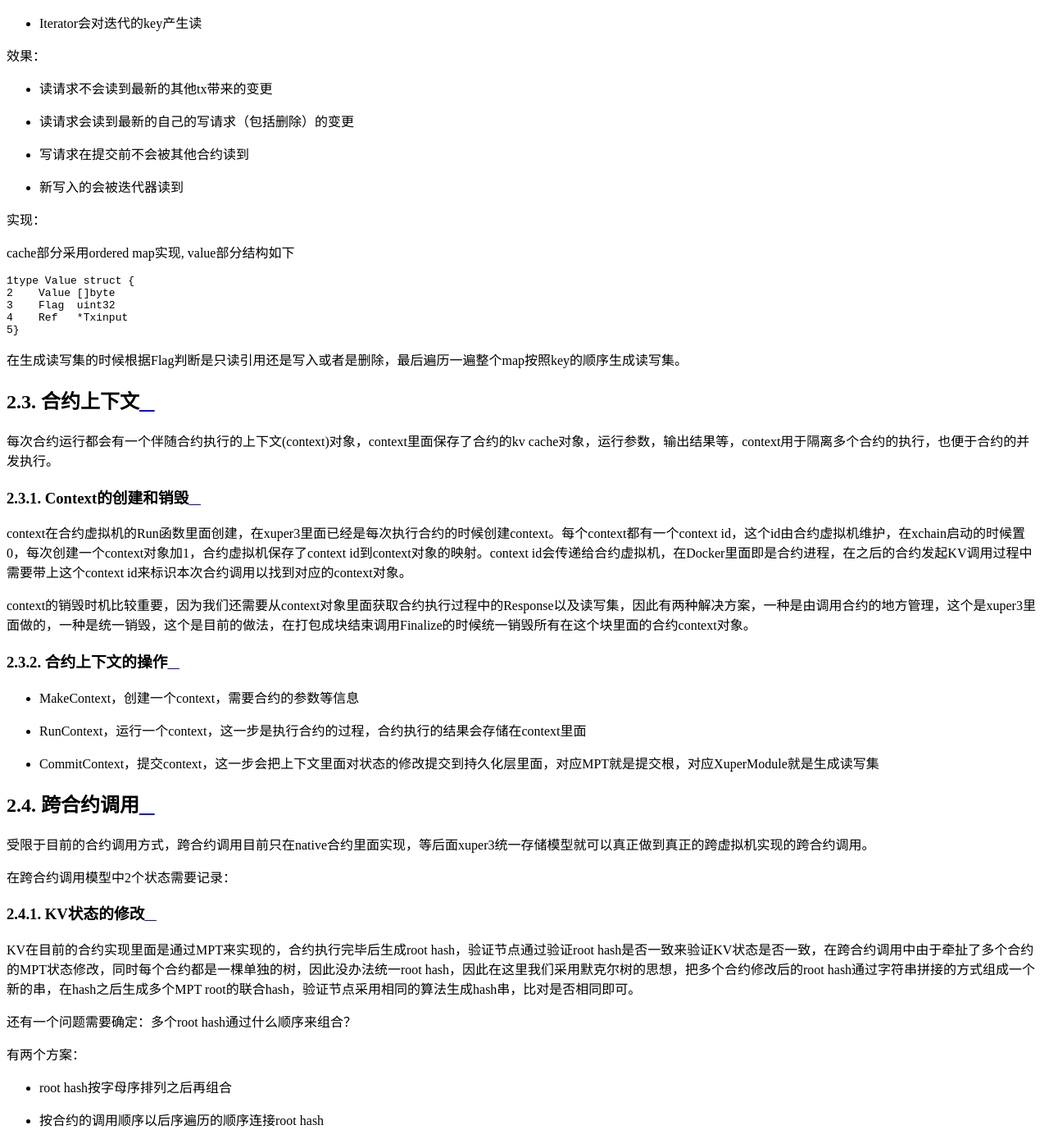
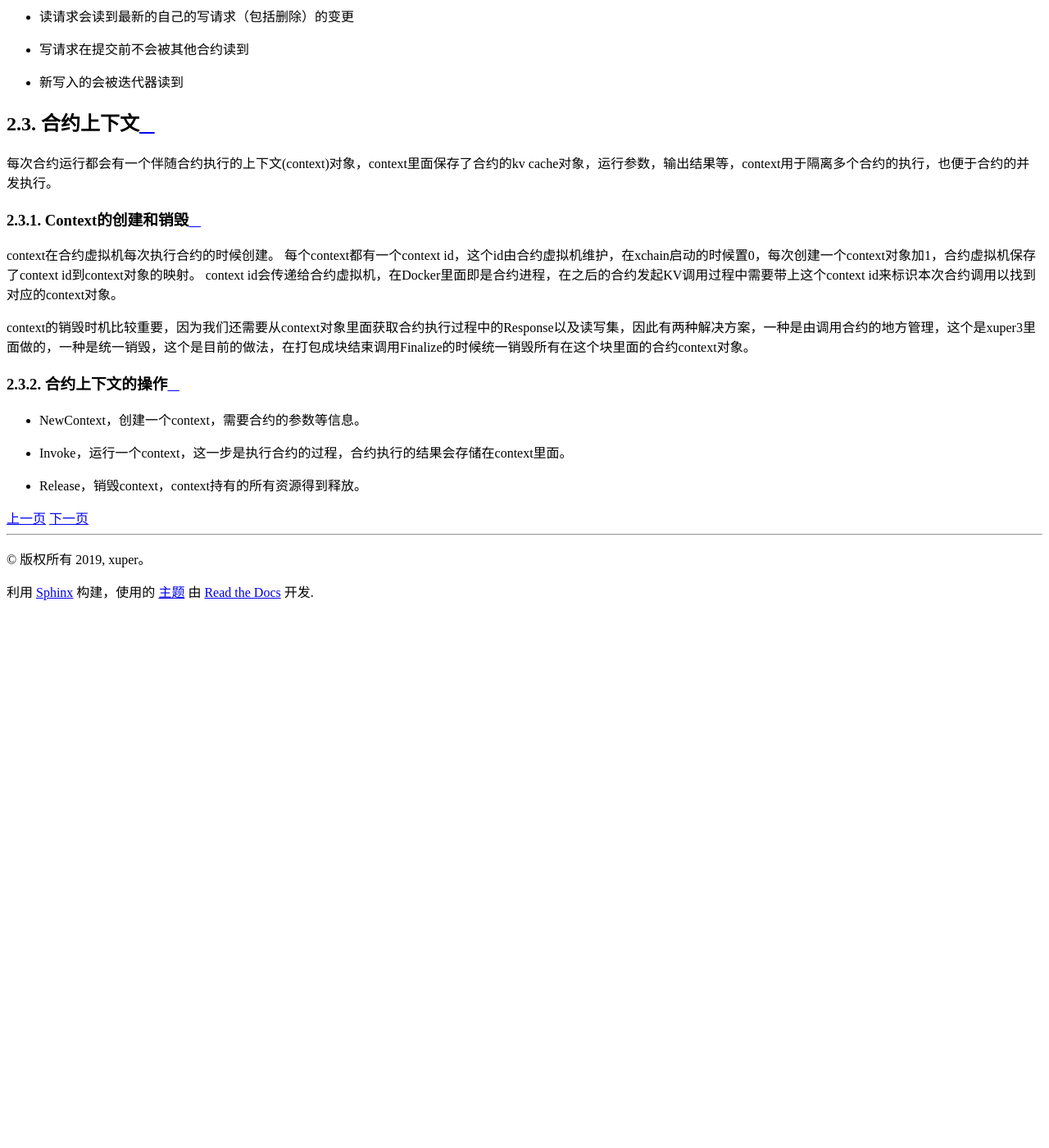
Before and after one commit to xuperchain/docs, a Sphinx documentation site: the page built from source/design_documents/XuperBridge.rst, in a window 1280 px wide and 1400 px high, scrolled down 4621 px. Shown: the whole window at 82% size. Built offline with Sphinx 7.4.7 and the Read the Docs theme 2.0.0, drawn with Linux system fonts in a browser that asks for light colours; after the commit the page ends 5362 px from its top, so only the background shows below that; some of the changed text lies outside the part shown.

Commit message:
modify XuperBridge

```diff
--- a/source/design_documents/XuperBridge.rst
+++ b/source/design_documents/XuperBridge.rst
@@ -100,20 +101,6 @@
 - 写请求在提交前不会被其他合约读到
 - 新写入的会被迭代器读到
 
-实现：
-
-cache部分采用ordered map实现, value部分结构如下
-
-.. code-block:: go
-    :linenos:
-
-    type Value struct {
-        Value []byte
-        Flag  uint32
-        Ref   *Txinput
-    }
-
-在生成读写集的时候根据Flag判断是只读引用还是写入或者是删除，最后遍历一遍整个map按照key的顺序生成读写集。
 
 合约上下文
 ----------
@@ -123,64 +110,15 @@
 Context的创建和销毁
 ^^^^^^^^^^^^^^^^^^^
 
-context在合约虚拟机的Run函数里面创建，在xuper3里面已经是每次执行合约的时候创建context。每个context都有一个context id，这个id由合约虚拟机维护，在xchain启动的时候置0，每次创建一个context对象加1，合约虚拟机保存了context id到context对象的映射。context id会传递给合约虚拟机，在Docker里面即是合约进程，在之后的合约发起KV调用过程中需要带上这个context id来标识本次合约调用以找到对应的context对象。
+context在合约虚拟机每次执行合约的时候创建。
+每个context都有一个context id，这个id由合约虚拟机维护，在xchain启动的时候置0，每次创建一个context对象加1，合约虚拟机保存了context id到context对象的映射。
+context id会传递给合约虚拟机，在Docker里面即是合约进程，在之后的合约发起KV调用过程中需要带上这个context id来标识本次合约调用以找到对应的context对象。
 
 context的销毁时机比较重要，因为我们还需要从context对象里面获取合约执行过程中的Response以及读写集，因此有两种解决方案，一种是由调用合约的地方管理，这个是xuper3里面做的，一种是统一销毁，这个是目前的做法，在打包成块结束调用Finalize的时候统一销毁所有在这个块里面的合约context对象。
 
 合约上下文的操作
 ^^^^^^^^^^^^^^^^
 
-- MakeContext，创建一个context，需要合约的参数等信息
-- RunContext，运行一个context，这一步是执行合约的过程，合约执行的结果会存储在context里面
-- CommitContext，提交context，这一步会把上下文里面对状态的修改提交到持久化层里面，对应MPT就是提交根，对应XuperModule就是生成读写集
-
-跨合约调用
-----------
-
-受限于目前的合约调用方式，跨合约调用目前只在native合约里面实现，等后面xuper3统一存储模型就可以真正做到真正的跨虚拟机实现的跨合约调用。
-
-在跨合约调用模型中2个状态需要记录：
-
-KV状态的修改
-^^^^^^^^^^^^
-
-KV在目前的合约实现里面是通过MPT来实现的，合约执行完毕后生成root hash，验证节点通过验证root hash是否一致来验证KV状态是否一致，在跨合约调用中由于牵扯了多个合约的MPT状态修改，同时每个合约都是一棵单独的树，因此没办法统一root hash，因此在这里我们采用默克尔树的思想，把多个合约修改后的root hash通过字符串拼接的方式组成一个新的串，在hash之后生成多个MPT root的联合hash，验证节点采用相同的算法生成hash串，比对是否相同即可。
-
-还有一个问题需要确定：多个root hash通过什么顺序来组合？
-
-有两个方案：
-
-- root hash按字母序排列之后再组合
-- 按合约的调用顺序以后序遍历的顺序连接root hash
-
-转账带来的对UTXO的修改
-^^^^^^^^^^^^^^^^^^^^^^
-
-跟之前的合约内transfer一样，通过生成新tx的方式来支持被调用合约内部调用转账，所有新生成的tx的ContractRef指向root tx id，新生成的排列方式按照调用转账的顺序生成。
-
-.. figure:: ../images/contract-transfer.png
-    :alt: 合约内转账排列
-    :align: center
-    :width: 500px
-
-    合约内转账排列
-
-调用递归层数的限制
-^^^^^^^^^^^^^^^^^^
-
-合约调用在入口的地方可以传递一个计数器，每次进行合约调用就加一，如果计数器超过指定阈值则直接执行失败。
-
-合约调用方式的更改
-^^^^^^^^^^^^^^^^^^
-
-在目前版本(<=2.3)里面，native合约的调用方式为在执行合约之前统一执行SetContext，打包块结束后再执行Finalize，从这种调用方式上可以看出我们假定合约上下文的生命周期是在一个块里面，我们需要改成状态内敛到合约上下文。
-
-共享tx结构体
-^^^^^^^^^^^^
-
-整个跨合约调用的过程中tx结构体是共享的，所有合约执行的时候被认为是在同一个交易里面进行的，但参数会专门设置。
-
-状态的回滚
-^^^^^^^^^^
-
-native合约在执行失败的时候，不会提交MPT，在多合约执行的情况下
+- NewContext，创建一个context，需要合约的参数等信息。
+- Invoke，运行一个context，这一步是执行合约的过程，合约执行的结果会存储在context里面。
+- Release，销毁context，context持有的所有资源得到释放。
```
Also changed, not shown: other parts of source/design_documents/XuperBridge.rst (+1 -0 lines).
